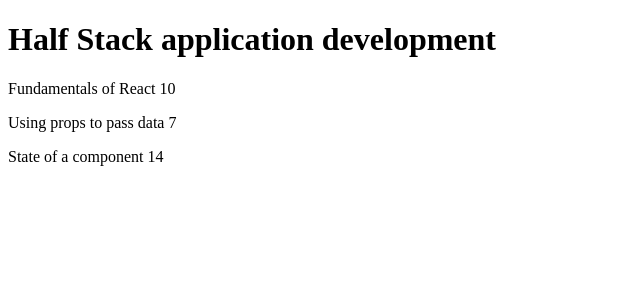
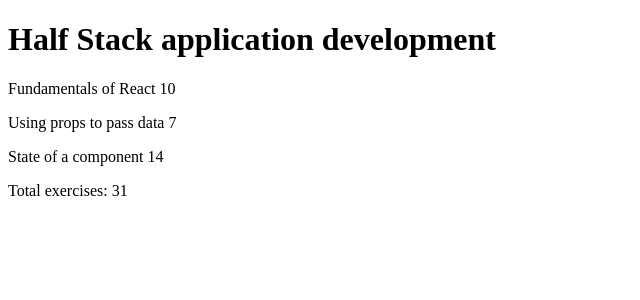
Before and after one commit to OthmanTabeche/FullStackOpen2025, a React (Vite) app in the folder part1/: page / in a window 1280 px wide. Shown: the top 300 px of the page, without its empty margins (0-640 px from the left). Built offline with nearby package versions, Linux system fonts and the light colour scheme.

Commit message:
courseinfo 1.5

```diff
--- a/part1/src/App.jsx
+++ b/part1/src/App.jsx
@@ -1,22 +1,21 @@
-/*
 const Header = (props) => {
   return (
-    <h1>{props.course}</h1>
+    <h1>{props.course.name}</h1>
   )
 }
 
 const Part = (props) => {
   return (
-    <p> {props.name} {props.exercice} </p>
+    <p> {props.name} {props.exercises} </p>
   )
 }
 
 const Content = (props) => {
   return (
     <div>
-      <Part name={props.parts[0].name} exercice={props.parts[0].exercice} />
-      <Part name={props.parts[1].name} exercice={props.parts[1].exercice} />
-      <Part name={props.parts[2].name} exercice={props.parts[2].exercice} />
+      <Part name={props.parts[0].name} exercises={props.parts[0].exercises} />
+      <Part name={props.parts[1].name} exercises={props.parts[1].exercises} />
+      <Part name={props.parts[2].name} exercises={props.parts[2].exercises} />
     </div>
   )
 }
@@ -24,15 +23,15 @@ const Content = (props) => {
 const Total = (props) => {
   return (
     <div>
-      <p>{props.parts[0].exercice + props.parts[1].exercice + props.parts[2].exercice}</p>
+      <p>Total exercises: {props.parts[0].exercises + props.parts[1].exercises + props.parts[2].exercises}</p>
     </div>
   )
 }
-*/
 
 const App = () => {
-  const course = 'Half Stack application development'
-  const parts = [
+  const course = {
+    name: 'Half Stack application development',
+    parts: [
       {
         name: 'Fundamentals of React',
         exercises: 10
@@ -46,13 +45,13 @@ const App = () => {
         exercises: 14
       }
     ]
+  }
 
   return (
     <div>
-      <h1> {course} </h1>
-      <p> {parts[0].name} {parts[0]. exercises} </p>
-      <p> {parts[1].name} {parts[1]. exercises} </p>
-      <p> {parts[2].name} {parts[2]. exercises} </p>
+      <Header course={course} />
+      <Content  parts={course.parts} />
+      <Total parts={course.parts} />
     </div>
   )
 }
```
Lines whose indentation alone changed are shown as unchanged.
